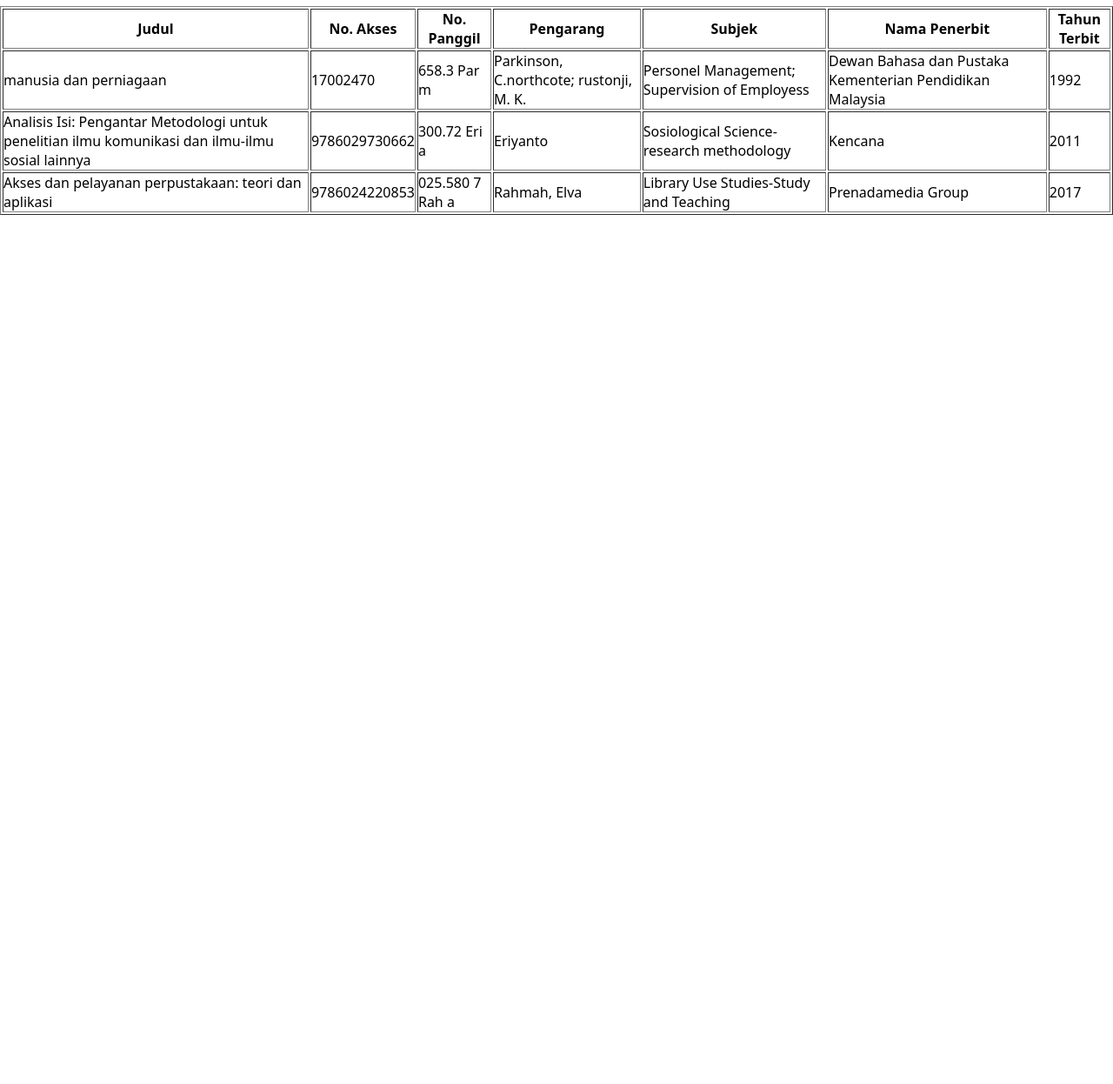
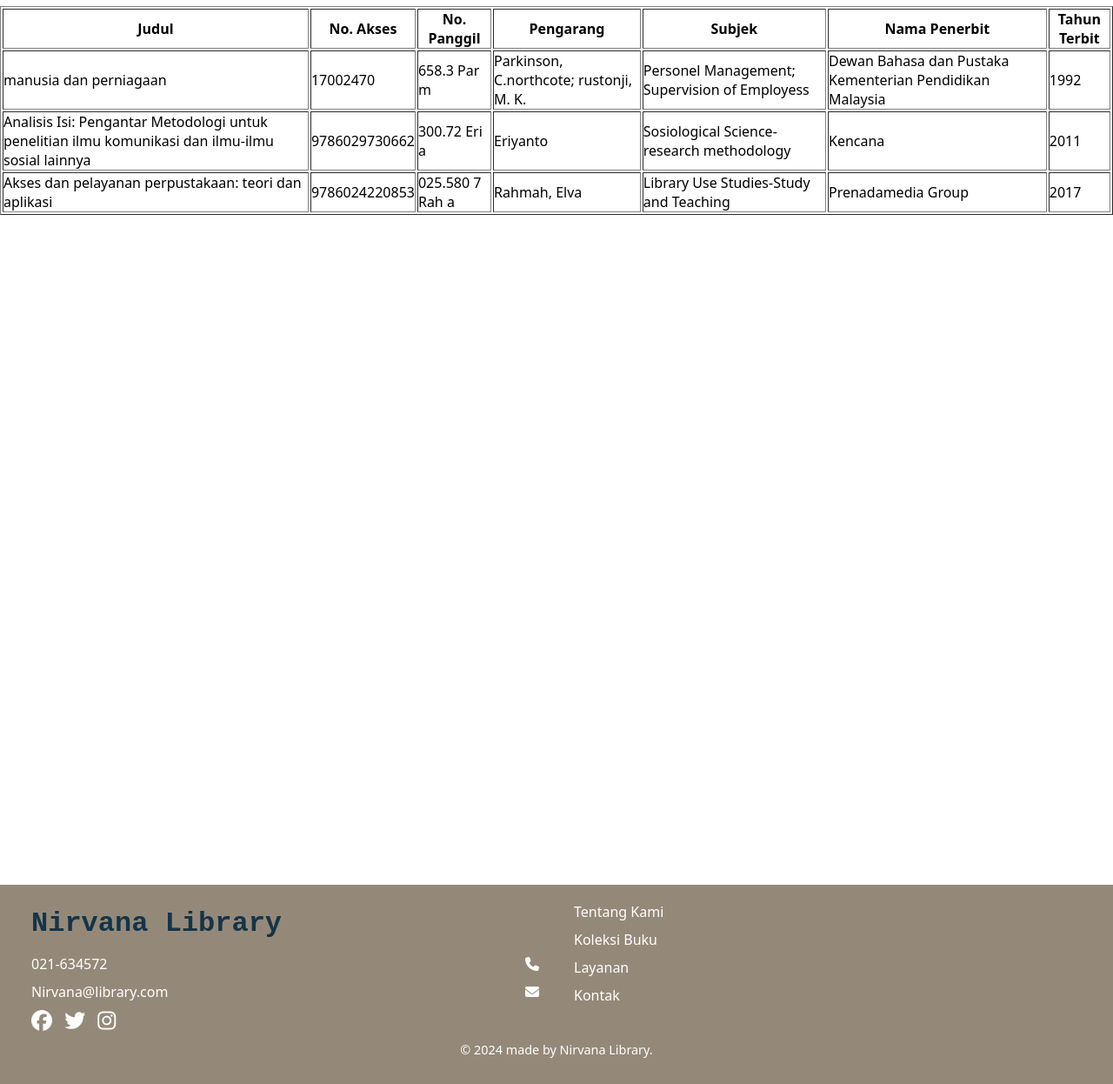
Before and after one commit to billychh/P.web, a plain HTML site: page form.html in a window 1280 px wide. Shown: the part 819-2065 px from the top of the page at 87% size. Before the commit the page ends 1066 px from the top, so only its background shows below. Drawn offline with Linux system fonts and the light colour scheme.

Commit message:
Update form.html

```diff
--- a/form.html
+++ b/form.html
@@ -205,5 +205,39 @@
                   <td> 2017</td>
               </tr>
               </table>
+
+    <section class="hero">
+      &nbsp;
+    </section>
+
+    <footer class="footer">
+      <div class="container">
+        <div class="footer-content">
+          <div class="footer-section about">
+            <h2 class="logo-text">Nirvana Library</h2>
+            <div class="contact">
+              <span><i class="fas fa-phone"></i>021-634572</span>
+              <span><i class="fas fa-envelope"></i>Nirvana@library.com</span>
+            </div>
+            <div class="socials">
+              <a href="?"><i class="fab fa-facebook"></i></a>
+              <a href="?"><i class="fab fa-twitter"></i></a>
+              <a href="?"><i class="fab fa-instagram"></i></a>
+            </div>
+          </div>
+          <div class="footer-section links">
+            <ul>
+              <li><a href="/">Tentang Kami</a></li>
+              <li><a href="koleksi.html">Koleksi Buku</a></li>
+              <li><a href="/">Layanan</a></li>
+              <li><a href="/">Kontak</a></li>
+            </ul>
+          </div>
+        </div>
+      </div>
+      <div class="footer-bottom">
+      <p>&copy; 2024 made by Nirvana Library.</p>
+      </div>
+    </footer>
 </body>
 </html>
```
